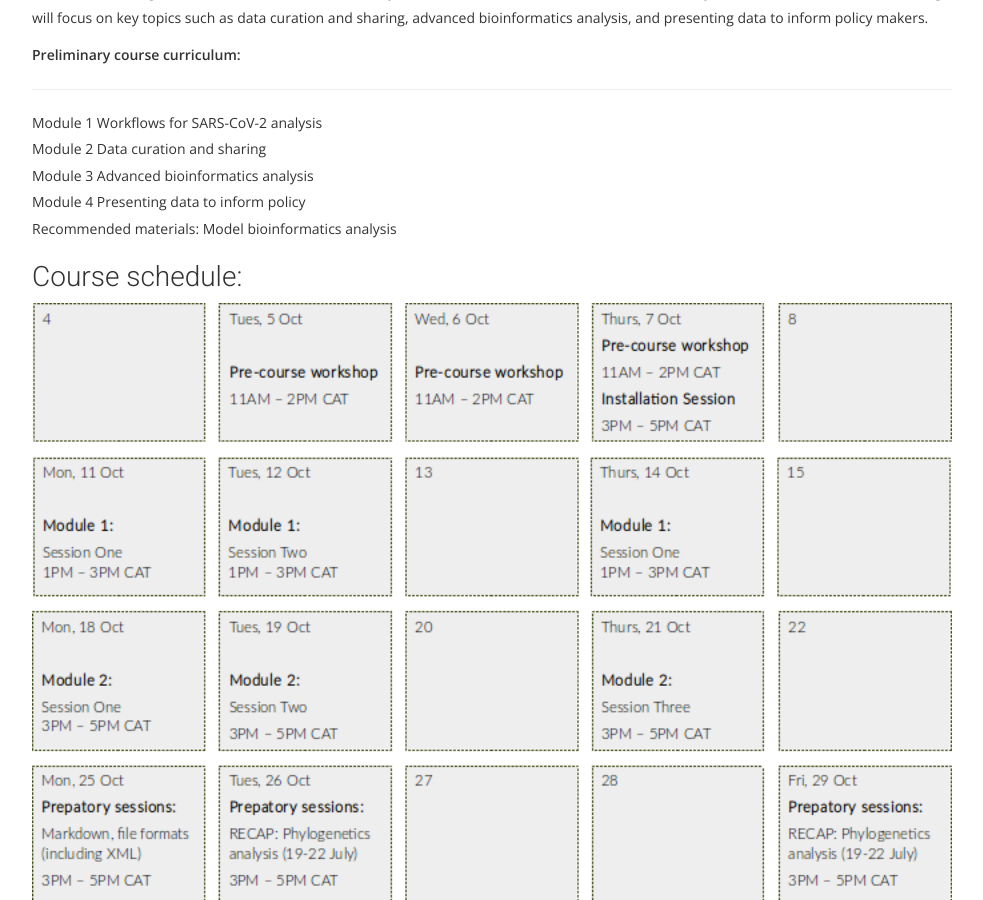
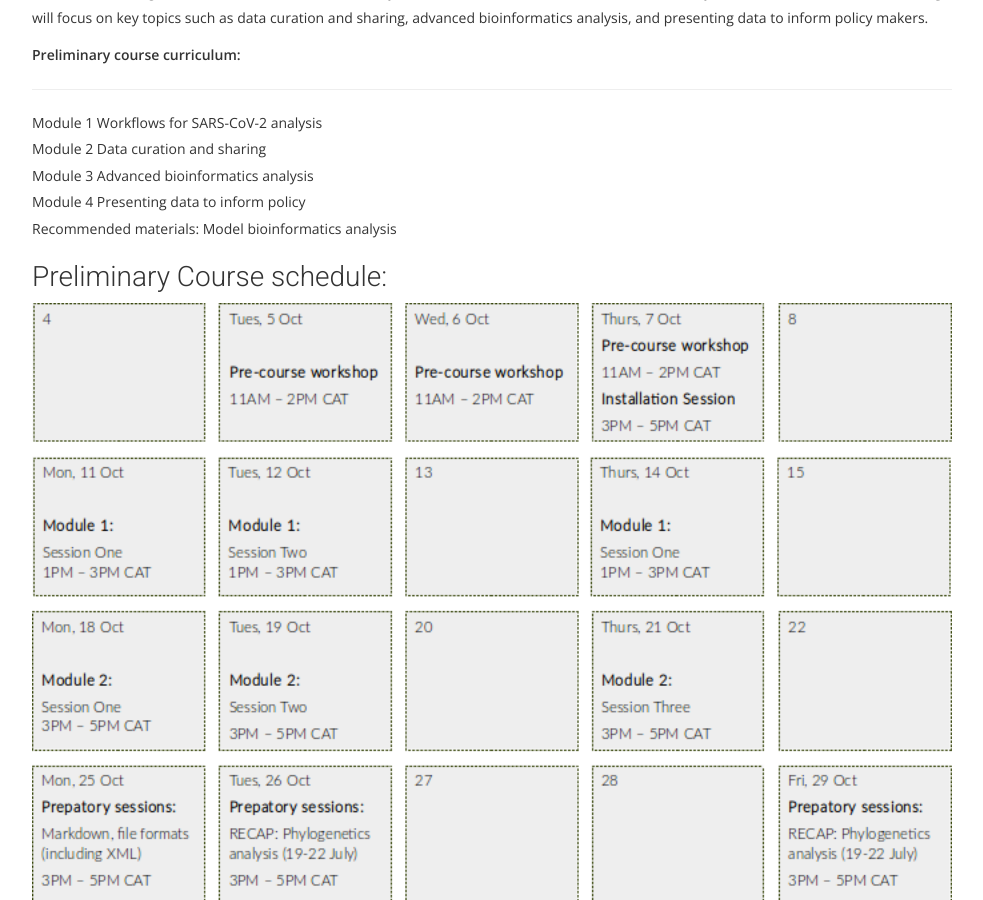
Before and after one commit to uct-cbio/ngs-academy, a Jekyll site: the page built from _posts/2021-08-03-SARS-CoV-2-NGS-Bioinformatics-Course-2021.md, in a window 1280 px wide and 900 px high, scrolled down 1172 px. Shown: the whole window, without its empty margins (243-1226 px from the left). Built offline with Jekyll 4.4.1, drawn with Linux system fonts in a browser that asks for light colours; nearby versions of some CDN libraries; some web fonts are replaced; comment, search, counter and statistics services are not loaded.

Commit message:
updated course schedule name

```diff
--- a/_posts/2021-08-03-SARS-CoV-2-NGS-Bioinformatics-Course-2021.md
+++ b/_posts/2021-08-03-SARS-CoV-2-NGS-Bioinformatics-Course-2021.md
@@ -102,7 +102,7 @@ and sharing, advanced bioinformatics analysis, and presenting data to inform pol
 <li>Recommended materials: Model bioinformatics analysis</li>
 </ol>
 
-<h3>Course schedule:</h3>
+<h3>Preliminary Course schedule:</h3>
 
 
 <div class="row">
```
